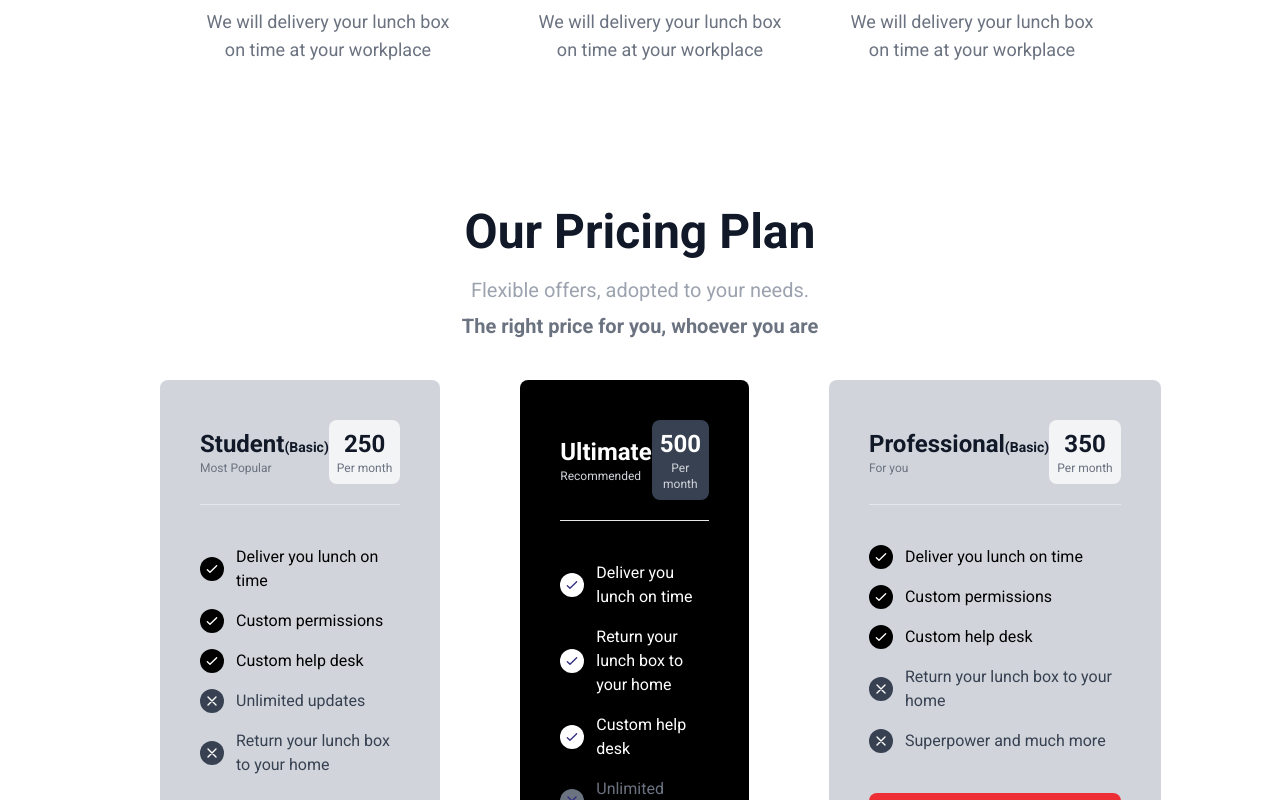
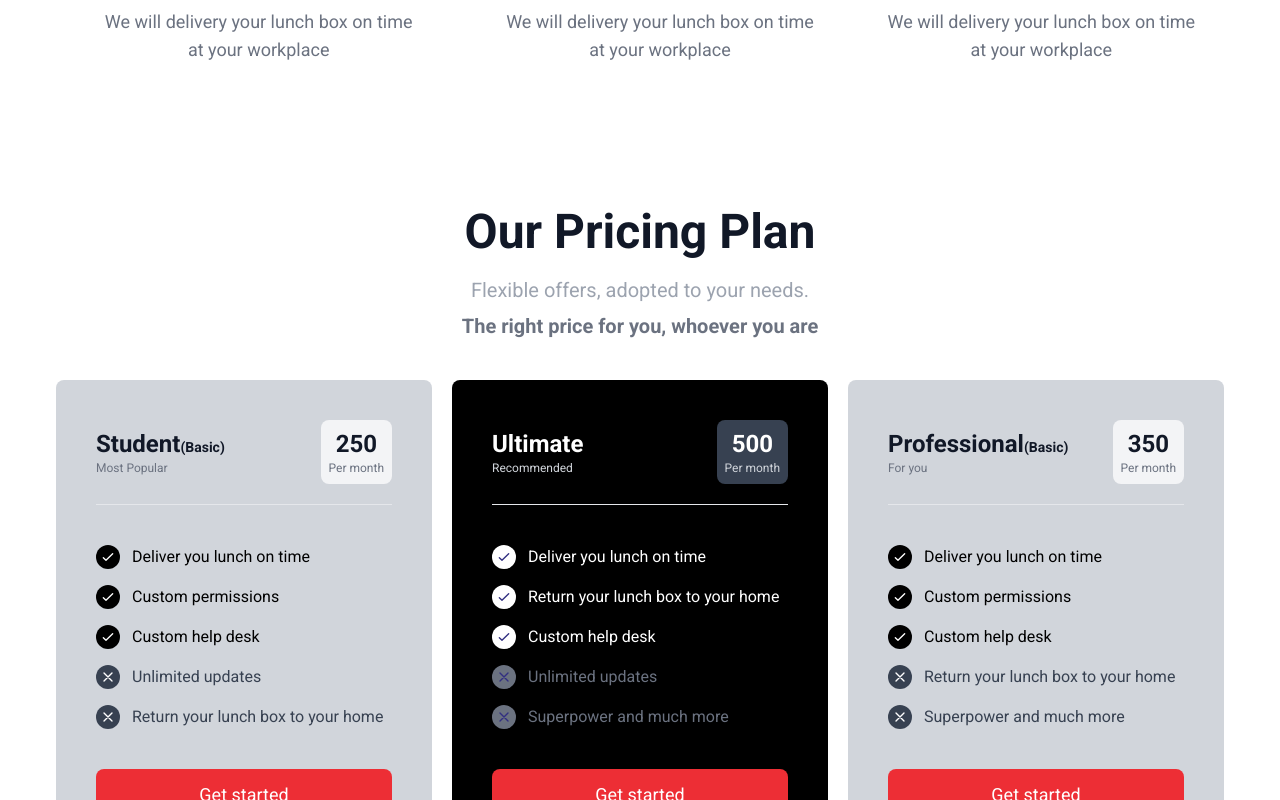
Before and after one commit to Natnael-Tilahun/TekusMesa, a React (Vite) app: page / in a window 1280 px wide. Shown: the part 1240-2040 px from the top of the page. Built offline with nearby package versions, Linux system fonts and the light colour scheme.

Commit message:
Change layout responsiveness

```diff
--- a/src/components/Pricing.jsx
+++ b/src/components/Pricing.jsx
@@ -2,7 +2,7 @@ import React from "react";
 
 function Pricing() {
   return (
-    <section id="pricing" className="w-full lg:h-screen py-[80px]">
+    <section id="pricing" className="w-full lg:h-screen py-[80px] lg:mb-[160px]">
       <header className="text-center">
         <h3 className="text-4xl lg:text-5xl font-bold mb-5 text-gray-900">
           Our Pricing Plan
--- a/tailwind.config.cjs
+++ b/tailwind.config.cjs
@@ -14,6 +14,22 @@ module.exports = {
         pattern2: "url('/pattern2.svg')",
       },
     },
+    screens: {
+      'sm': '640px',
+      // => @media (min-width: 640px) { ... }
+
+      'md': '768px',
+      // => @media (min-width: 768px) { ... }
+
+      'lg': '1024px',
+      // => @media (min-width: 1024px) { ... }
+
+      'xl': '1400px',
+      // => @media (min-width: 1280px) { ... }
+
+      '2xl': '1536px',
+      // => @media (min-width: 1536px) { ... }
+    }
   },
   plugins: [],
 };
```
